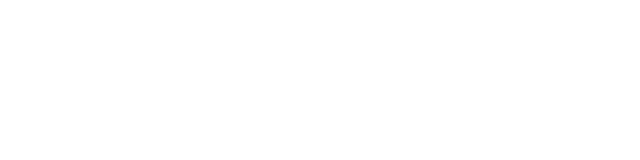
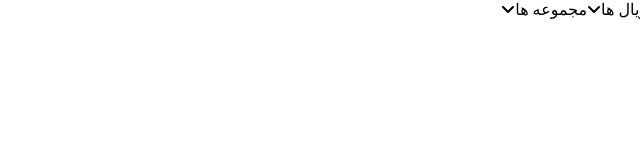
Before and after one commit to shlizard/rs-project, a React (Create React App) app: page / in a window 1280 px wide. Shown: the top 160 px of the page, without its empty margins (640-1280 px from the left). Built offline with nearby package versions, Linux system fonts and the light colour scheme.

Commit message:
navItem.jsx added

```diff
--- a/src/components/nav.jsx
+++ b/src/components/nav.jsx
@@ -1,7 +1,11 @@
+import NavItem from "./navItem";
+
 const Nav = () => {
   return (
     <>
-      <h1>کوفت</h1>
+      <NavItem name={"فیلم"} />
+      <NavItem name={"سریال ها"} />
+      <NavItem name={"مجموعه ها"} />
     </>
   );
 };
--- a/src/components/navItem.jsx
+++ b/src/components/navItem.jsx
@@ -1,8 +1,11 @@
-const NavItem = () => {
+import { faAngleDown } from "@fortawesome/free-solid-svg-icons";
+import { FontAwesomeIcon } from "@fortawesome/react-fontawesome";
+
+const NavItem = (props) => {
   return (
     <>
-      <span>فیلم</span>
-
+      <span>{props.name}</span>
+      <FontAwesomeIcon icon={faAngleDown} />
     </>
   );
 };
```
